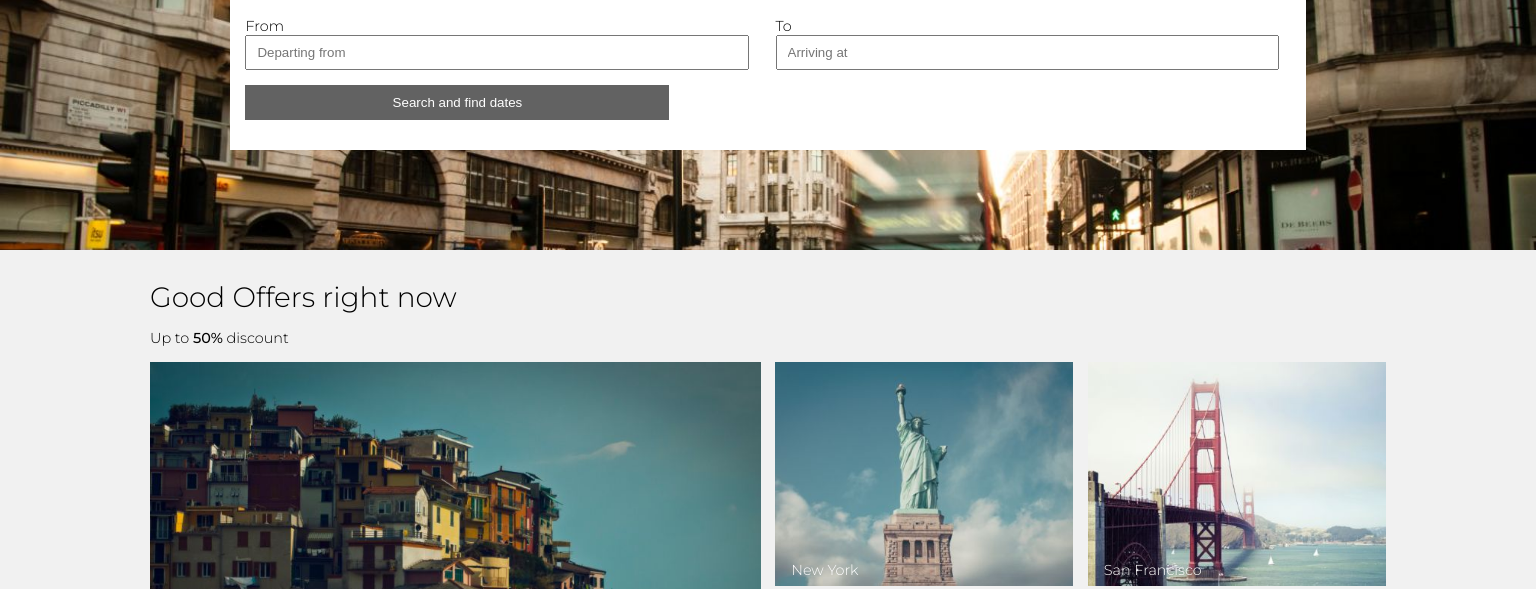
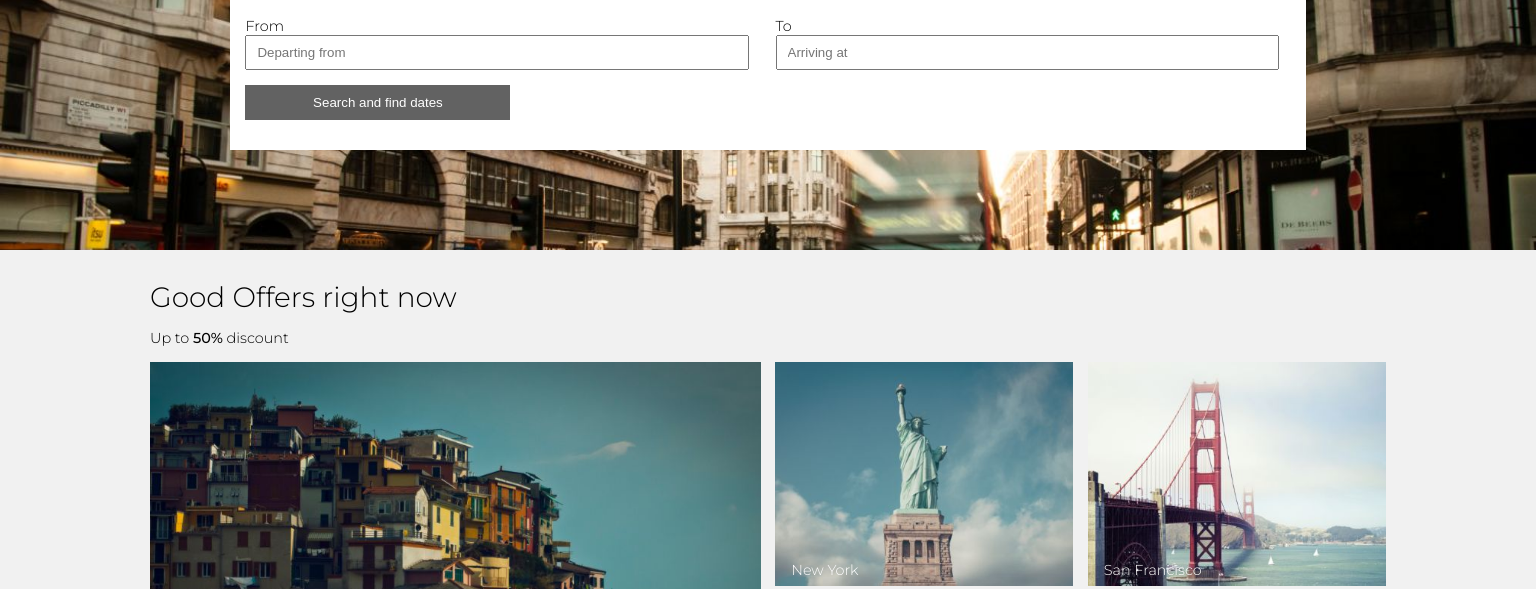
Before and after one commit to XAldrikX/Travel-more, a plain HTML site: page index.html in a window 1536 px wide. Shown: the part 195-784 px from the top of the page. Drawn offline with Linux system fonts and the light colour scheme.

Commit message:
Update style.css

```diff
--- a/style.css
+++ b/style.css
@@ -416,6 +416,10 @@ li {
         width: 100%;
     }
 
+    .submit-btn{
+        width: 25%;
+    }
+
     .main-content {
         padding: 0 150px ;
     }
```
